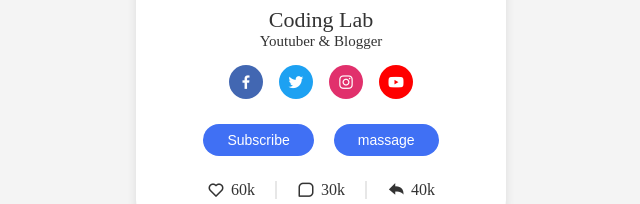
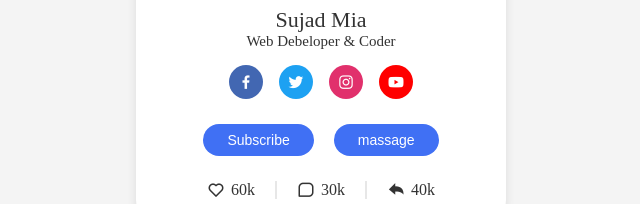
Before and after one commit to sujadmia12/Card-2.1, a plain HTML site: page index.html in a window 1280 px wide. Shown: the part 377-581 px from the top of the page, 319-959 px from the left. Drawn offline with nearby package versions, Linux system fonts and the light colour scheme.

Commit message:
first commit

```diff
--- a/index.html
+++ b/index.html
@@ -16,8 +16,8 @@
             <img src="WhatsApp Image 2025-01-26 at 11.35.19_1e0b7049.jpg" alt="" class="profle-img">
         </div>
         <div class="text-data">
-            <span class="name">Coding Lab</span>
-            <span class="job">Youtuber & Blogger</span>
+            <span class="name">Sujad Mia</span>
+            <span class="job">Web Debeloper & Coder</span>
         </div>
         <div class="media-button">
             <a href="https://www.facebook.com/sujadmir819"  style="background:#4267b2 ;" target="_blank" class="link">
```
